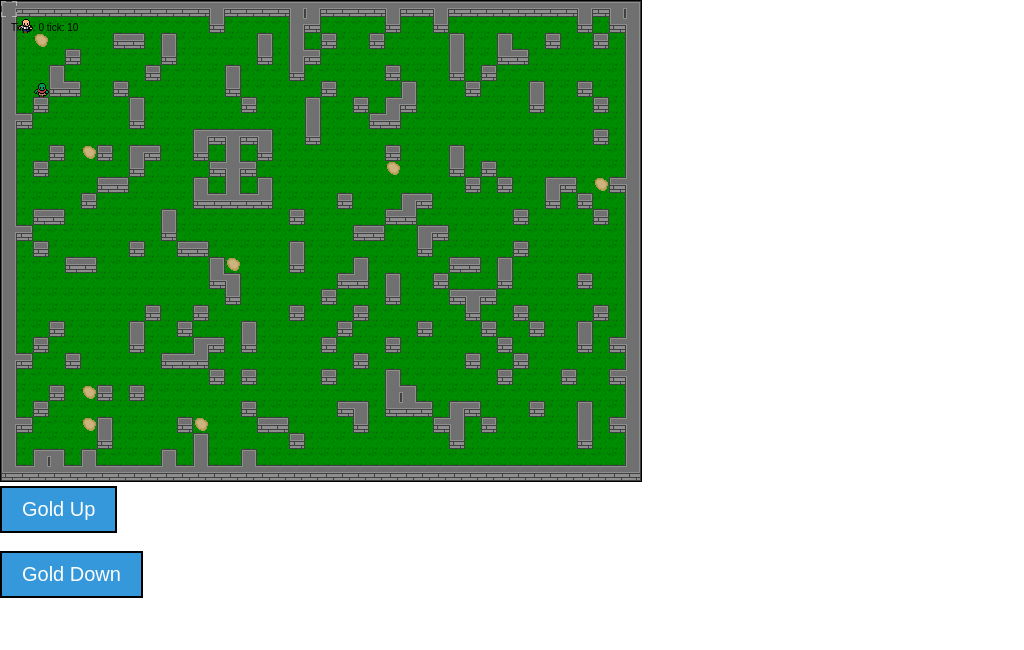
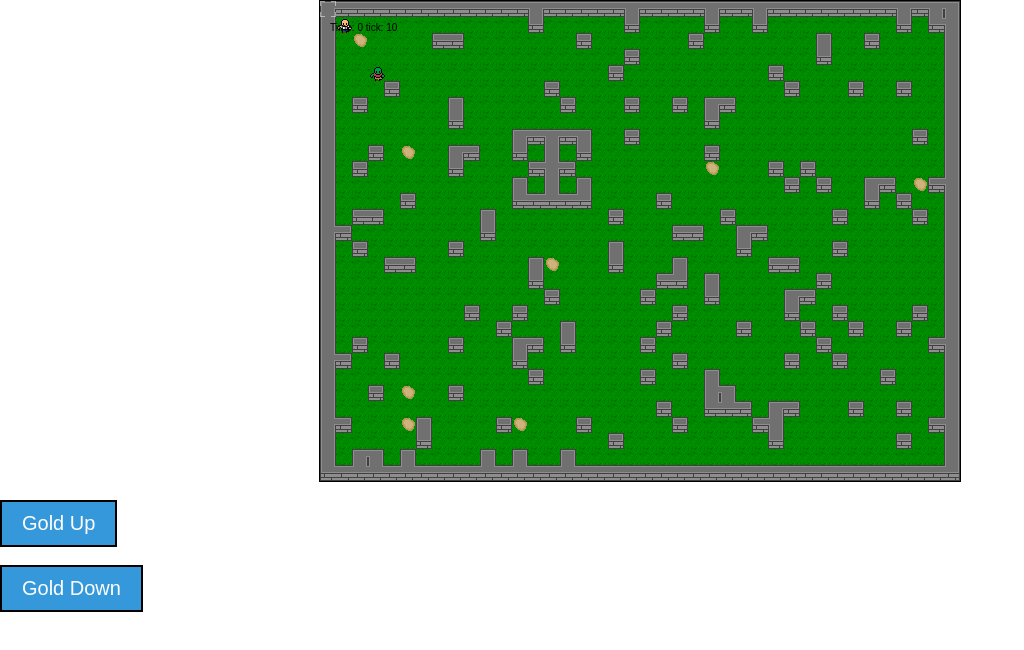
Before and after one commit to ToasterBiome/aptask, a plain HTML site: page index.html in a window 1280 px wide. Shown: the whole page, without its empty margins (0-1024 px from the left). Drawn offline with Linux system fonts and the light colour scheme.

Commit message:
Fixed AI; centered game

```diff
--- a/game.js
+++ b/game.js
@@ -94,8 +94,8 @@ window.addEventListener('keyup',function(e){
 },true);
 
 document.addEventListener('mousemove', function(event) {
-	mouse.x = (Math.floor(event.clientX / 16) * 16);
-	mouse.y = (Math.floor(event.clientY / 16) * 16);
+	mouse.x = (Math.floor(event.layerX / 16) * 16);
+	mouse.y = (Math.floor(event.layerY / 16) * 16);
 });
 
 document.addEventListener('mousedown', function(event) {
@@ -148,7 +148,6 @@ var peggy = new Enemy("peggy","goblin",goblin_sheet,20,32,64,32,64,false,1);
 
 function aiMovement() {
 	//get enemy
-	console.log("calling");
 	var i = 0;
 	for(i = 0; i < enemy.length; i++) {
 			//decide on a direction to go
@@ -156,31 +155,27 @@ function aiMovement() {
 			switch(dir) {
 				case 0: //up
 					if((tile[getTile(enemy[i].x,enemy[i].y - 16)].walkable) && (!enemy[i].moving)){
-						console.log(enemy[i].yb);
 						enemy[i].yb -= 16;
 						enemy[i].moving = true;
 						}
 					break;
 				case 1: //down
 					if((tile[getTile(enemy[i].x,enemy[i].y + 16)].walkable) && (!enemy[i].moving)){
-						console.log(enemy[i].yb);
 						enemy[i].yb += 16;
 						enemy[i].moving = true;
 						}
 					break;
 				case 2: //left
-					if((tile[getTile(enemy[i].x - 16,enemy[i].y)].walkable) && (!enemy[i].moving)){
-						console.log(enemy[i].yb);
+					if((tile[getTile(enemy[i].x + 16,enemy[i].y)].walkable) && (!enemy[i].moving)){
 						enemy[i].xb += 16;
 						enemy[i].moving = true;
 						}
 					break;
 				case 3: //right
-					if((tile[getTile(enemy[i].x + 16,enemy[i].y )].walkable) && (!enemy[i].moving)){
-						console.log(enemy[i].yb);
+					if((tile[getTile(enemy[i].x - 16,enemy[i].y )].walkable) && (!enemy[i].moving)){
 						enemy[i].xb -= 16;
 						enemy[i].moving = true;
-						}
+					}
 					break;
 			}
 	}
@@ -225,7 +220,7 @@ function generateMap() {
 		tileindex[i] = [];
 		for(j = 0; j < 40; j++) {
 			r = Math.random();
-			if (r > .1 && r < .9) {
+			if (r > .1 && r < .95) {
 				map[i][j] = 0;
 			} else if (r > .99){
 				map[i][j] = 2;
@@ -365,7 +360,7 @@ function movePlayer() {
 		enemy[i].y += enemy[i].spd * Math.sign(enemy[i].yb - enemy[i].y);
 			}
 			if(enemy[i].x == enemy[i].xb && enemy[i].y == enemy[i].yb) {
-		moving = false;
+				enemy[i].moving = false;
 			}
 	}
 }
--- a/style.css
+++ b/style.css
@@ -16,3 +16,12 @@ button:hover {
 html, body  {
 	margin: 0; height: 100%; overflow: hidden
 }
+
+canvas {
+    padding-left: 0;
+    padding-right: 0;
+    margin-left: auto;
+    margin-right: auto;
+    display: block;
+    width: 640px;
+}
```
